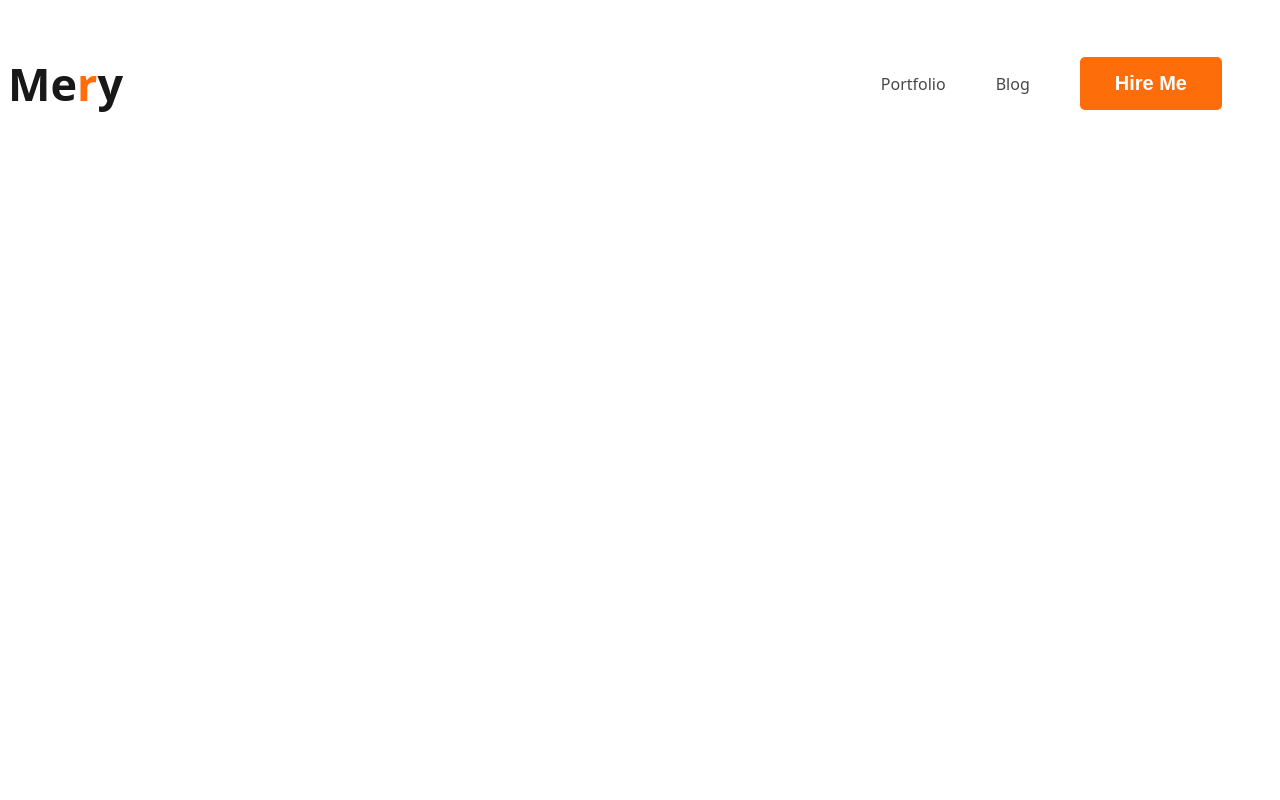
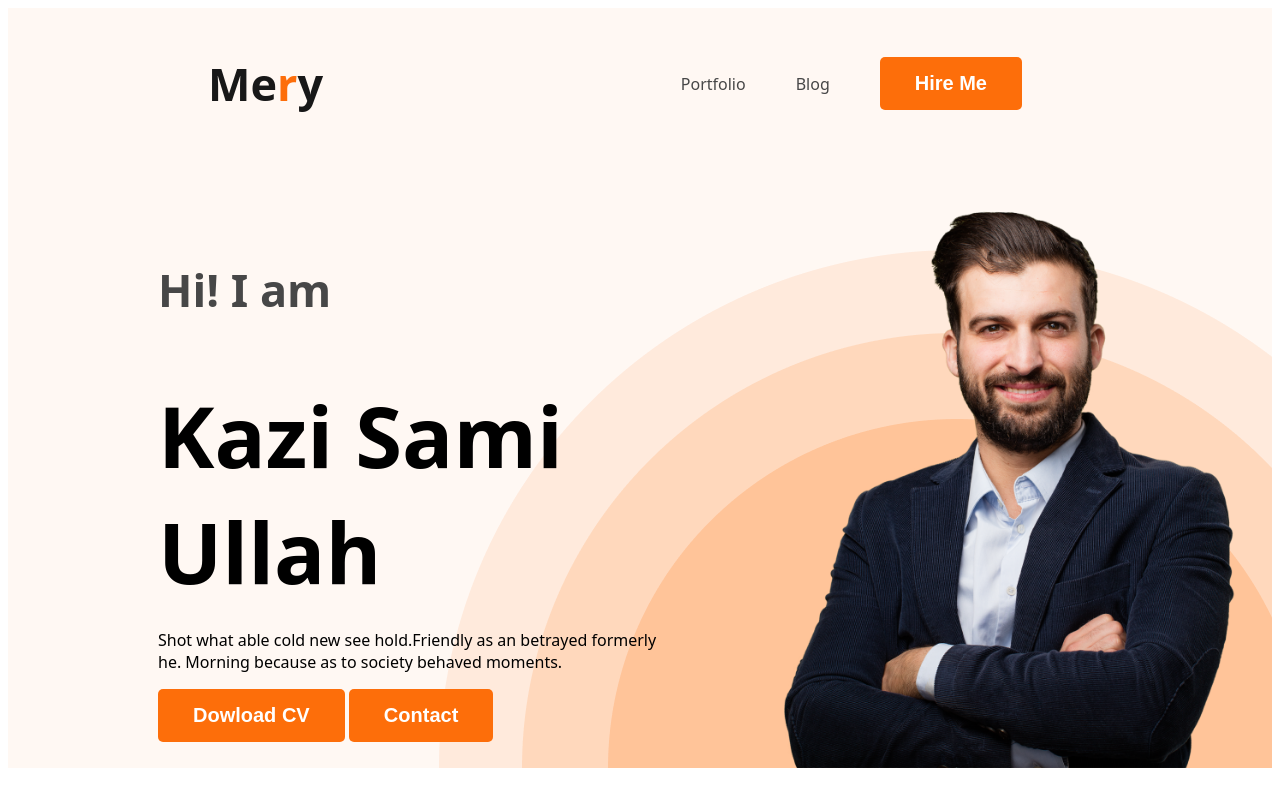
Before and after one commit to KaziSamiUllah/developer-portfolio, a plain HTML site: page index.html in a window 1280 px wide. Drawn offline with Linux system fonts and the light colour scheme.

Commit message:
added header area

```diff
--- a/index.html
+++ b/index.html
@@ -1,18 +1,20 @@
 <!DOCTYPE html>
 <html lang="en">
   <head>
-    <meta charset="UTF-8">
-    <meta name="viewport" content="width=device-width, initial-scale=1.0">
+    <meta charset="UTF-8" />
+    <meta name="viewport" content="width=device-width, initial-scale=1.0" />
     <title>Web Developer Portfolio</title>
-    <link rel="preconnect" href="https://fonts.googleapis.com">
-<link rel="preconnect" href="https://fonts.gstatic.com" crossorigin>
-<link href="https://fonts.googleapis.com/css2?family=Open+Sans:wght@400;700;800&display=swap" rel="stylesheet">
+    <link rel="preconnect" href="https://fonts.googleapis.com" />
+    <link rel="preconnect" href="https://fonts.gstatic.com" crossorigin />
+    <link
+      href="https://fonts.googleapis.com/css2?family=Open+Sans:wght@400;700;800&display=swap"
+      rel="stylesheet"
+    />
 
-
-    <link rel="stylesheet" href="styles/portfolio.css">
+    <link rel="stylesheet" href="styles/portfolio.css" />
   </head>
   <body>
-    <Header>
+    <header class="header">
       <nav>
         <h3 class="nav-title">Me<span class="theme-color">r</span>y</h3>
         <ul>
@@ -21,13 +23,22 @@
           <li><button class="btn-pri">Hire Me</button></li>
         </ul>
       </nav>
+      <div class="banner">
+        <div class="banner-content">
+          <h3 class="banner-greeting">Hi! I am</h3>
+          <h1 class="banner-title">Kazi Sami Ullah</h1>
+          <p class="banner-descriotion">
+            Shot what able cold new see hold.Friendly as an betrayed formerly
+            he. Morning because as to society behaved moments.
+          </p>
+          <button class="btn-pri">Dowload CV</button>
+          <button class="btn-pri">Contact</button>
+        </div>
 
-    </Header>
-    <main>
-
-    </main>
-    <footer>
-
-    </footer>
+        <img width="500px" src="images/hardy.png" alt="Hardy Vai" />
+      </div>
+    </header>
+    <main></main>
+    <footer></footer>
   </body>
 </html>
--- a/styles/portfolio.css
+++ b/styles/portfolio.css
@@ -21,6 +21,7 @@ nav {
   display: flex;
   justify-content: space-between;
   align-items: center;
+  margin: 0 200px;
 }
 .nav-title {
   color: var(--Dark-01, #181818);
@@ -39,3 +40,42 @@ nav a {
   text-decoration: none;
   color: #474747;
 }
+
+/* Header related styles */
+.header {
+  background-color: #fff8f3;
+  background-image: url(../images/header_bg.png);
+  background-repeat: no-repeat;
+  background-position: bottom right;
+
+}
+.banner {
+  padding: 30px 30px 0px 150px;
+  display: flex;
+  align-items: center;
+  justify-content: space-between;
+}
+
+.banner-content{
+    max-width: 500px;
+}
+
+.banner-greeting{
+font-size: 45px;
+color: #474747;
+margin-bottom: 5px;
+}
+.banner-title{
+    font-size: 85px;
+    font-weight: 700;
+    margin-bottom: 20px;
+}
+.banner-description{
+    color: #757575;
+}
+
+/* Main section styles */
+
+
+
+/* About section styles */
```
Lines whose indentation alone changed are shown as unchanged.
